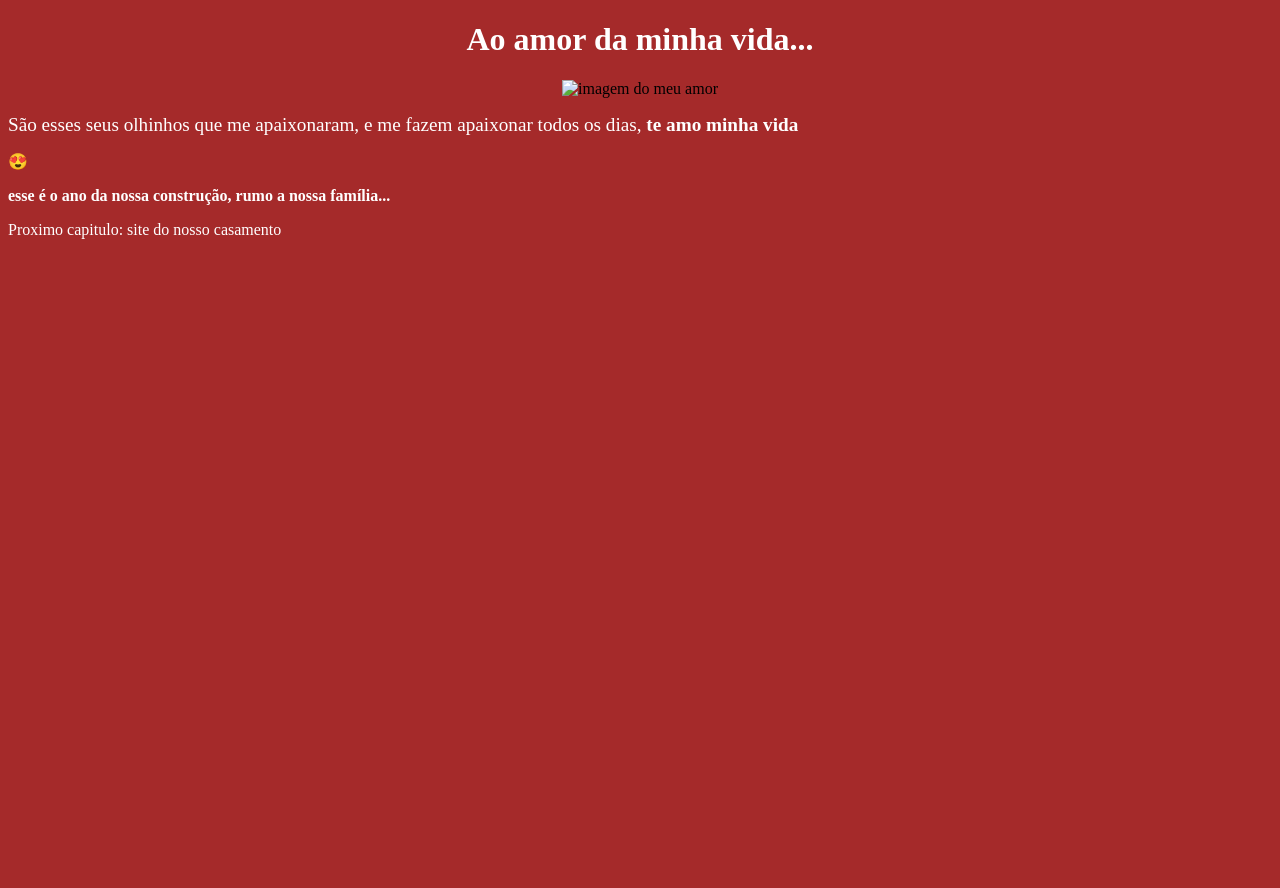
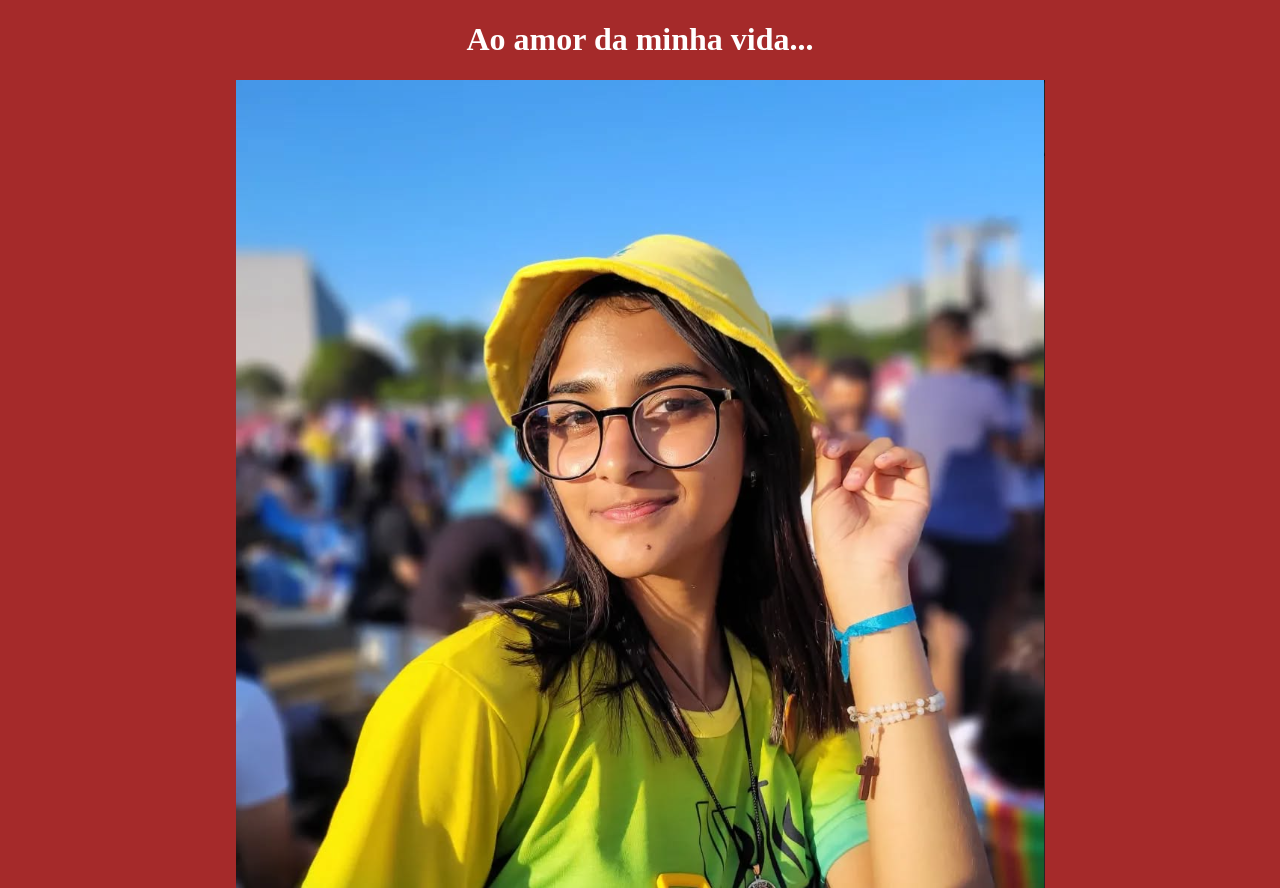
Before and after one commit to LazaroXimenes/index, a plain HTML site: page para o amor da minha vida/index.html in a window 1280 px wide. Shown: the top 888 px of the page. Before the commit the page ends 800 px from the top, so only its background shows below. Drawn offline with Linux system fonts and the light colour scheme.

Commit message:
Update index.html

```diff
--- a/para o amor da minha vida/index.html
+++ b/para o amor da minha vida/index.html
@@ -14,7 +14,7 @@
     <center>
         <H1 style="color: white;">Ao amor da minha vida...</H1>
     </center>
-    <center><img src="para o amor da minha vida/Captura de tela 2026-01-04 004709.png" alt="imagem do meu amor"></center>
+    <center><img src="https://github.com/LazaroXimenes/index/blob/main/para%20o%20amor%20da%20minha%20vida/Captura%20de%20tela%202026-01-04%20004709.png" alt="imagem do meu amor"></center>
     <p style="color: white;"><big>São esses seus olhinhos que me apaixonaram, e me fazem apaixonar todos os dias, <strong>te amo minha vida</strong></big></p>
     😍
     <p style="color: white;"><strong>esse é o ano da nossa construção, rumo a nossa família...</strong></p>
```
